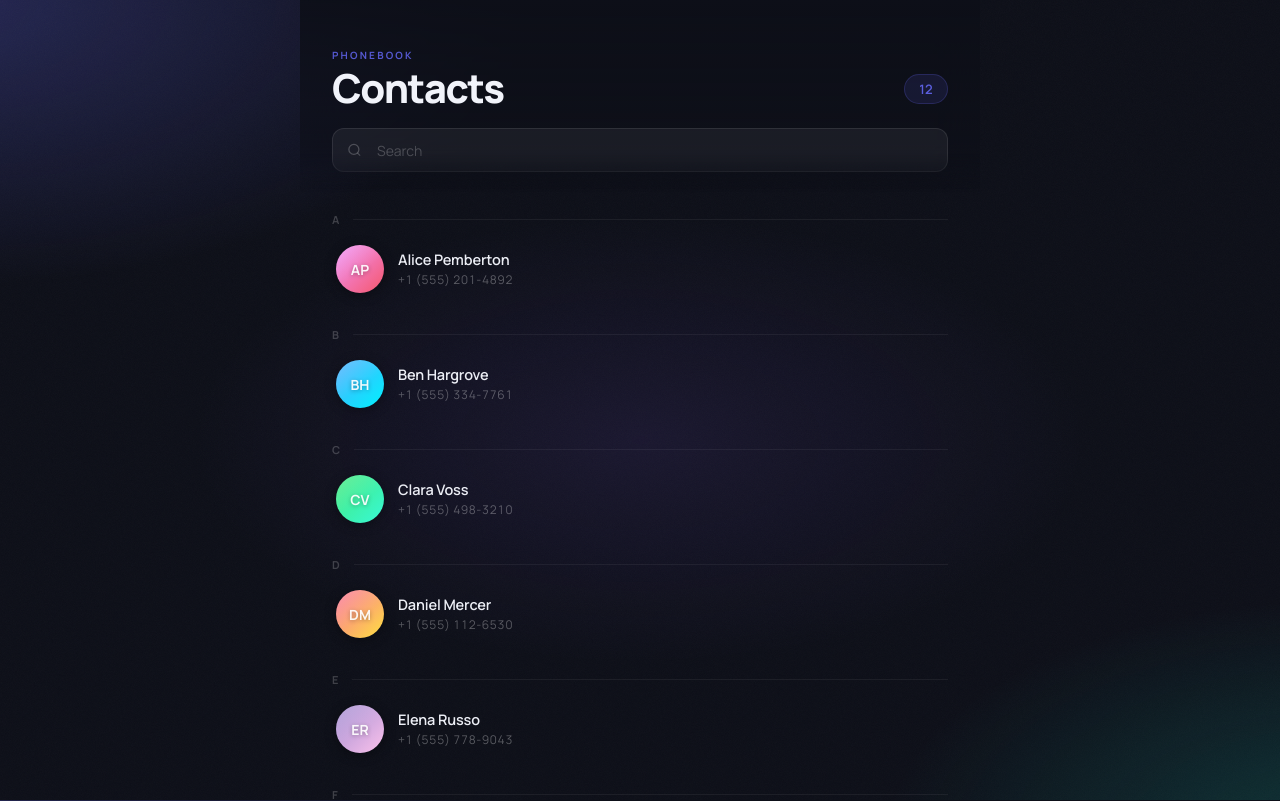
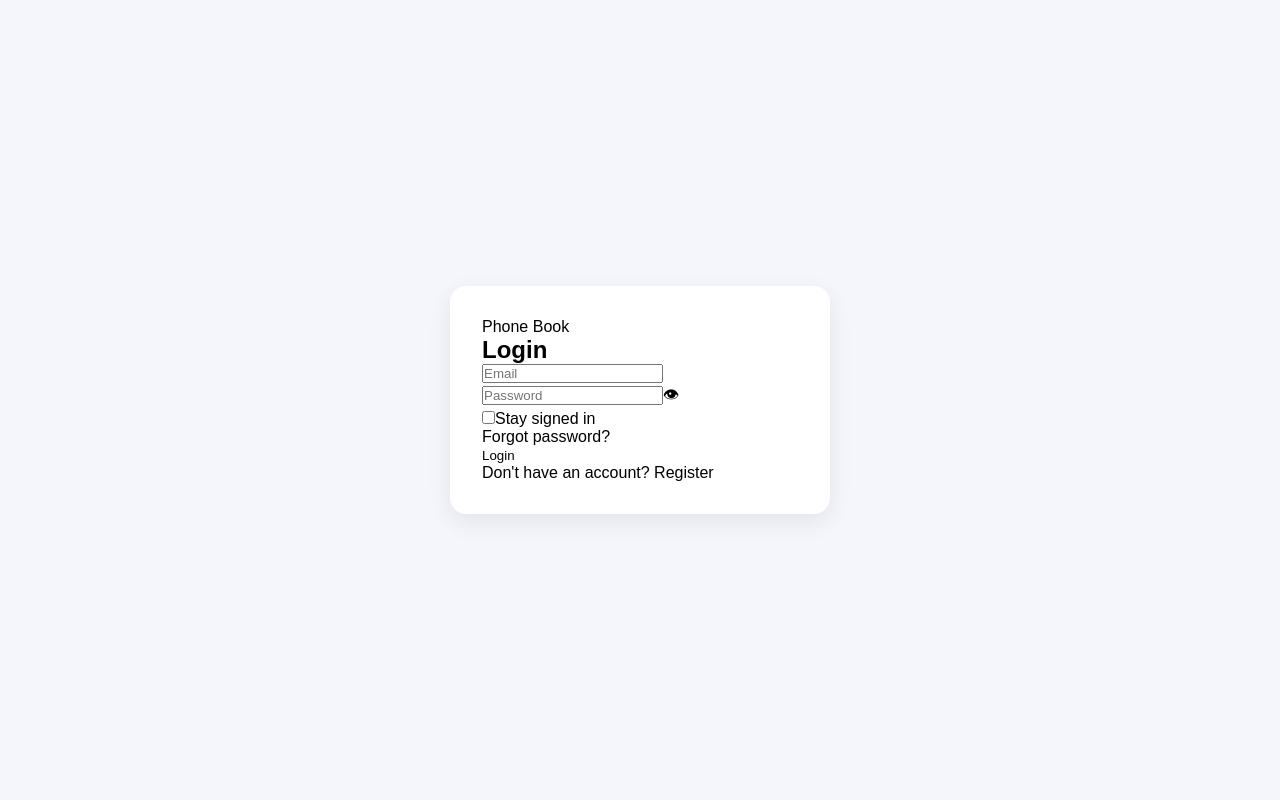
Before and after one commit to Viktoria75/PhoneBook, a React (Vite) app in the folder phonebook-app/: page / in a window 1280 px wide. Shown: the top 801 px of the page. Built offline with nearby package versions, Linux system fonts and the light colour scheme.

Commit message:
Added login flow (login -> contact list)

```diff
--- a/phonebook-app/src/App.tsx
+++ b/phonebook-app/src/App.tsx
@@ -1,7 +1,15 @@
+import { useState } from "react";
 import ContactList from "./pages/Contact List/ContactList";
+import LoginRegister from "./pages/LoginRegister/LoginRegister";
 
 function App() {
-  return <ContactList />;
+  const [isLoggedIn, setIsLoggedIn] = useState(false);
+
+  return isLoggedIn ? (
+    <ContactList />
+  ) : (
+    <LoginRegister onLogin={() => setIsLoggedIn(true)} />
+  );
 }
 
 export default App;
--- a/phonebook-app/src/pages/LoginRegister/LoginRegister.tsx
+++ b/phonebook-app/src/pages/LoginRegister/LoginRegister.tsx
@@ -1,142 +1,58 @@
+import { useState } from "react";
 import "./LoginRegister.css";
-import { useState } from "react";
 
-function LoginRegister() {
+type Props = {
+  onLogin: () => void;
+};
+
+function LoginRegister({ onLogin }: Props) {
   const [isLogin, setIsLogin] = useState(true);
-  const [showPassword, setShowPassword] = useState(false);
-  const [showForgotPassword, setShowForgotPassword] = useState(false);
-
-  const [password, setPassword] = useState("");
-  const [confirmPassword, setConfirmPassword] = useState("");
-  const [staySignedIn, setStaySignedIn] = useState(false);
-  const [phone, setPhone] = useState("");
-  const [forgotEmail, setForgotEmail] = useState("");
-
-  const isPasswordMatch = password === confirmPassword;
-
-  if (showForgotPassword) {
-    return (
-      <div className="auth-container">
-        <div className="auth-box forgot-box">
-          <p className="app-name">Phone Book</p>
-          <h1 className="forgot-title">FORGOTTEN YOUR PASSWORD?</h1>
-
-          <p className="forgot-description">
-            Please enter your e-mail and we will send you a link to reset your
-            password.
-          </p>
-
-          <form className="auth-form">
-            <input
-              type="email"
-              placeholder="E-mail"
-              value={forgotEmail}
-              onChange={(e) => setForgotEmail(e.target.value)}
-            />
-
-            <button type="submit">SEND</button>
-          </form>
-
-          <p className="back-to-login" onClick={() => setShowForgotPassword(false)}>
-            Back to Login
-          </p>
-        </div>
-      </div>
-    );
-  }
 
   return (
     <div className="auth-container">
       <div className="auth-box">
-        <p className="app-name">Phone Book</p>
 
-        <h1>{isLogin ? "Login" : "Register"}</h1>
+        <p className="app-title">Phone Book</p>
 
-        <form className="auth-form">
+        <h2>{isLogin ? "Login" : "Register"}</h2>
+
         {!isLogin && (
-            <>
-              <input type="text" placeholder="Full Name" />
-
-              <input
-                type="tel"
-                placeholder="Phone Number"
-                value={phone}
-                onChange={(e) => setPhone(e.target.value.replace(/\D/g, ""))}
-              />
-            </>
+          <input type="text" placeholder="Phone number" />
         )}
 
         <input type="email" placeholder="Email" />
 
-          <div className="password-wrapper">
-            <input
-              className="password-input"
-              type={showPassword ? "text" : "password"}
-              placeholder="Password"
-              value={password}
-              onChange={(e) => setPassword(e.target.value)}
-            />
-            <button
-              type="button"
-              className="password-toggle"
-              onClick={() => setShowPassword(!showPassword)}
-            >
-              {showPassword ? "🙈" : "👁️"}
-            </button>
+        <div className="password-field">
+          <input type="password" placeholder="Password" />
+          <span className="eye">👁</span>
         </div>
 
+        {!isLogin && (
+          <input type="password" placeholder="Confirm Password" />
+        )}
+
         {isLogin && (
-            <label className="stay-signed-in">
-              <input
-                type="checkbox"
-                checked={staySignedIn}
-                onChange={(e) => setStaySignedIn(e.target.checked)}
-              />
-              <span>Stay signed in</span>
+          <label className="stay-signed">
+            <input type="checkbox" />
+            Stay signed in
           </label>
         )}
 
-          {!isLogin && (
-            <>
-              <input
-                type="password"
-                placeholder="Confirm Password"
-                value={confirmPassword}
-                onChange={(e) => setConfirmPassword(e.target.value)}
-              />
-
-              {!isPasswordMatch && confirmPassword && (
-                <p className="error-text">Passwords do not match</p>
-              )}
-            </>
+        {isLogin && (
+          <p className="forgot">Forgot password?</p>
         )}
 
-          <button type="submit" disabled={!isLogin && !isPasswordMatch}>
+        <button className="login-btn" onClick={onLogin}>
           {isLogin ? "Login" : "Register"}
         </button>
-        </form>
 
-        {isLogin && (
-          <p
-            className="forgot-password"
-            onClick={() => setShowForgotPassword(true)}
-          >
-            Forgot password?
-          </p>
-        )}
-
-        <p className="switch-text">
+        <p className="switch">
           {isLogin ? "Don't have an account?" : "Already have an account?"}
-          <span
-            onClick={() => {
-              setIsLogin(!isLogin);
-              setPassword("");
-              setConfirmPassword("");
-            }}
-          >
+          <span onClick={() => setIsLogin(!isLogin)}>
             {isLogin ? " Register" : " Login"}
           </span>
         </p>
+
       </div>
     </div>
   );
```
Lines whose indentation alone changed are shown as unchanged.
